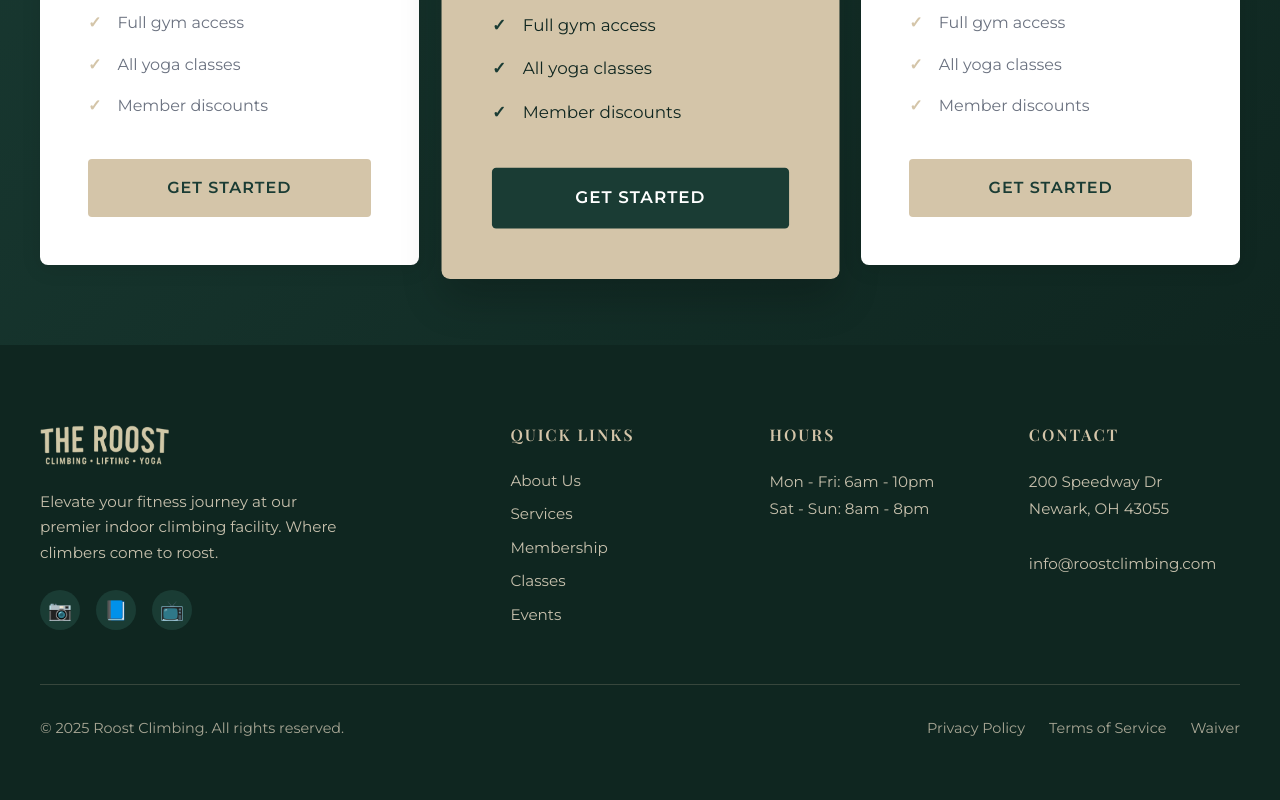
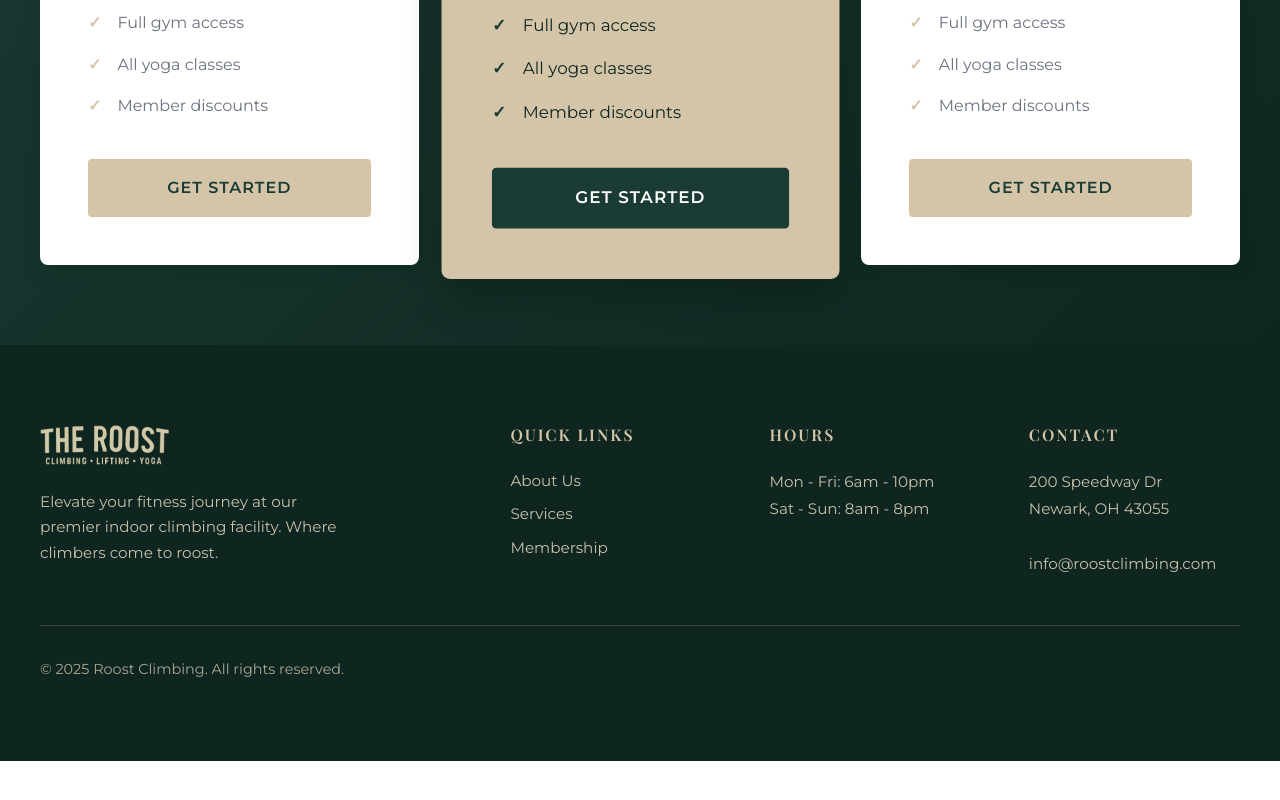
Before and after one commit to ashmill23/roostClimbing, a React (Vite) app: page / in a window 1280 px wide. Shown: the part 3191-3991 px from the top of the page. After the commit the page ends 3952 px from the top, so only its background shows below. Built offline with nearby package versions, Linux system fonts and the light colour scheme.

Commit message:
clean up header and footer

```diff
--- a/src/components/Footer.tsx
+++ b/src/components/Footer.tsx
@@ -80,29 +80,6 @@ const ContactInfo = styled.div`
   opacity: 0.85;
 `;
 
-const SocialLinks = styled.div`
-  display: flex;
-  gap: ${({ theme }) => theme.spacing.sm};
-  margin-top: ${({ theme }) => theme.spacing.md};
-`;
-
-const SocialLink = styled.a`
-  width: 40px;
-  height: 40px;
-  border-radius: 50%;
-  background-color: ${({ theme }) => theme.colors.primary};
-  display: flex;
-  align-items: center;
-  justify-content: center;
-  font-size: 1.2rem;
-  transition: all 0.2s ease;
-
-  &:hover {
-    background-color: ${({ theme }) => theme.colors.secondary};
-    transform: translateY(-3px);
-  }
-`;
-
 const FooterBottom = styled.div`
   padding-top: ${({ theme }) => theme.spacing.lg};
   border-top: 1px solid rgba(212, 197, 169, 0.2);
@@ -123,21 +100,6 @@ const Copyright = styled.p`
   opacity: 0.7;
 `;
 
-const LegalLinks = styled.div`
-  display: flex;
-  gap: ${({ theme }) => theme.spacing.md};
-
-  a {
-    font-size: 0.9rem;
-    opacity: 0.7;
-    transition: opacity 0.2s ease;
-
-    &:hover {
-      opacity: 1;
-    }
-  }
-`;
-
 export const Footer = () => {
   return (
     <FooterWrapper id="contact">
@@ -149,11 +111,6 @@ export const Footer = () => {
               Elevate your fitness journey at our premier indoor climbing facility.
               Where climbers come to roost.
             </BrandText>
-            <SocialLinks>
-              <SocialLink href="#" aria-label="Instagram">📷</SocialLink>
-              <SocialLink href="#" aria-label="Facebook">📘</SocialLink>
-              <SocialLink href="#" aria-label="YouTube">📺</SocialLink>
-            </SocialLinks>
           </FooterBrand>
 
           <FooterColumn>
@@ -162,8 +119,6 @@ export const Footer = () => {
               <FooterLink><a href="#about">About Us</a></FooterLink>
               <FooterLink><a href="#services">Services</a></FooterLink>
               <FooterLink><a href="#membership">Membership</a></FooterLink>
-              <FooterLink><a href="#">Classes</a></FooterLink>
-              <FooterLink><a href="#">Events</a></FooterLink>
             </FooterLinks>
           </FooterColumn>
 
@@ -189,11 +144,6 @@ export const Footer = () => {
           <Copyright>
             © {new Date().getFullYear()} Roost Climbing. All rights reserved.
           </Copyright>
-          <LegalLinks>
-            <a href="#">Privacy Policy</a>
-            <a href="#">Terms of Service</a>
-            <a href="#">Waiver</a>
-          </LegalLinks>
         </FooterBottom>
       </Container>
     </FooterWrapper>
--- a/src/components/Header.tsx
+++ b/src/components/Header.tsx
@@ -1,6 +1,7 @@
 import { useState } from 'react';
 import styled from 'styled-components';
 import logo from '../images/textLogo.webp';
+import { CONTACT_EMAIL } from '../config';
 
 const HeaderWrapper = styled.header`
   position: fixed;
@@ -109,7 +110,15 @@ export const Header = () => {
           <li><NavLink href="#about">About</NavLink></li>
           <li><NavLink href="#services">Services</NavLink></li>
           <li><NavLink href="#membership">Membership</NavLink></li>
-          <li><NavLink href="#contact">Contact</NavLink></li>
+          <li>
+            <NavLink
+              href={`mailto:${CONTACT_EMAIL}?subject=${encodeURIComponent(
+                'Website inquiry'
+              )}`}
+            >
+              Contact
+            </NavLink>
+          </li>
           <li><CTAButton href="#membership">Join Now</CTAButton></li>
         </NavLinks>
       </Nav>
```
